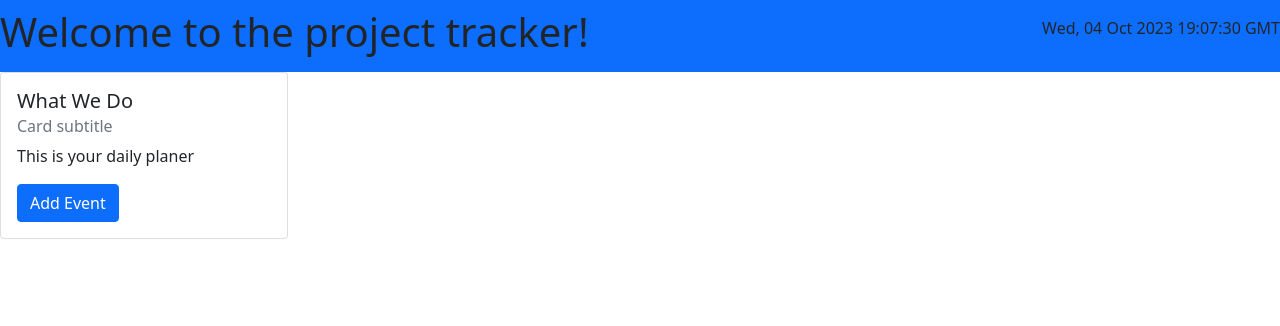
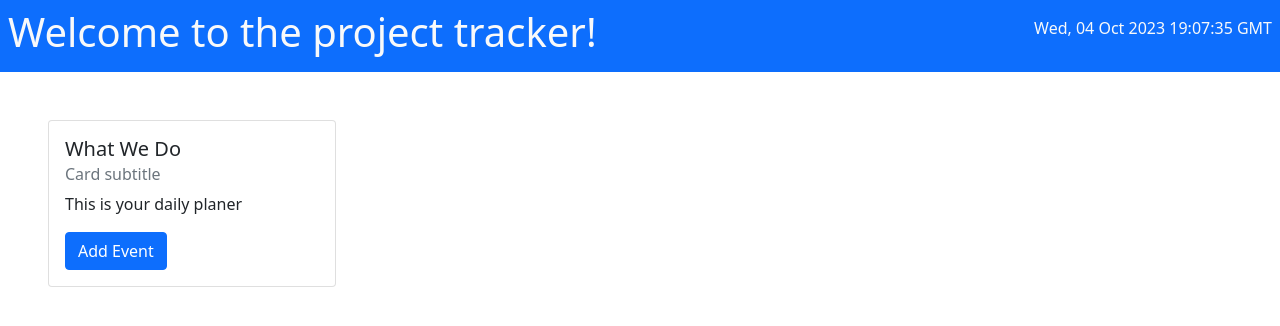
Before and after one commit to mitsukaichi/project-tracker, a plain HTML site: page index.html in a window 1280 px wide. Drawn offline with nearby package versions, Linux system fonts and the light colour scheme.

Commit message:
added time, nav style and card padding

```diff
--- a/index.html
+++ b/index.html
@@ -15,14 +15,14 @@
 </head>
 <body>
     <header>
-        <nav class="navbar navbar-dark bg-primary">
-            <h1 class="text-center">Welcome to the project tracker!</h1>
-            <p id ="current_time" class="text-center"></p>
+        <nav class="navbar navbar-dark bg-primary p-2">
+            <h1 class="text-center text-light">Welcome to the project tracker!</h1>
+            <p id ="current_time" class="text-center text-light"></p>
         </nav>
 
     </header>
 
-    <div class="card" style="width: 18rem;">
+    <div class="card m-5" style="width: 18rem;">
         <div class="card-body">
           <h5 class="card-title">What We Do</h5>
           <h6 class="card-subtitle mb-2 text-muted">Card subtitle</h6>
--- a/script.js
+++ b/script.js
@@ -1,5 +1,9 @@
 // Show current timestamp at the header
 
-$("#current_time").text(dayjs());
+function updateTime() {
+    var timerInterval = setInterval(function() {
+        $("#current_time").text(dayjs());
+    }, 1000);
+  };
 
-console.log(dayjs());
+  updateTime();
```
